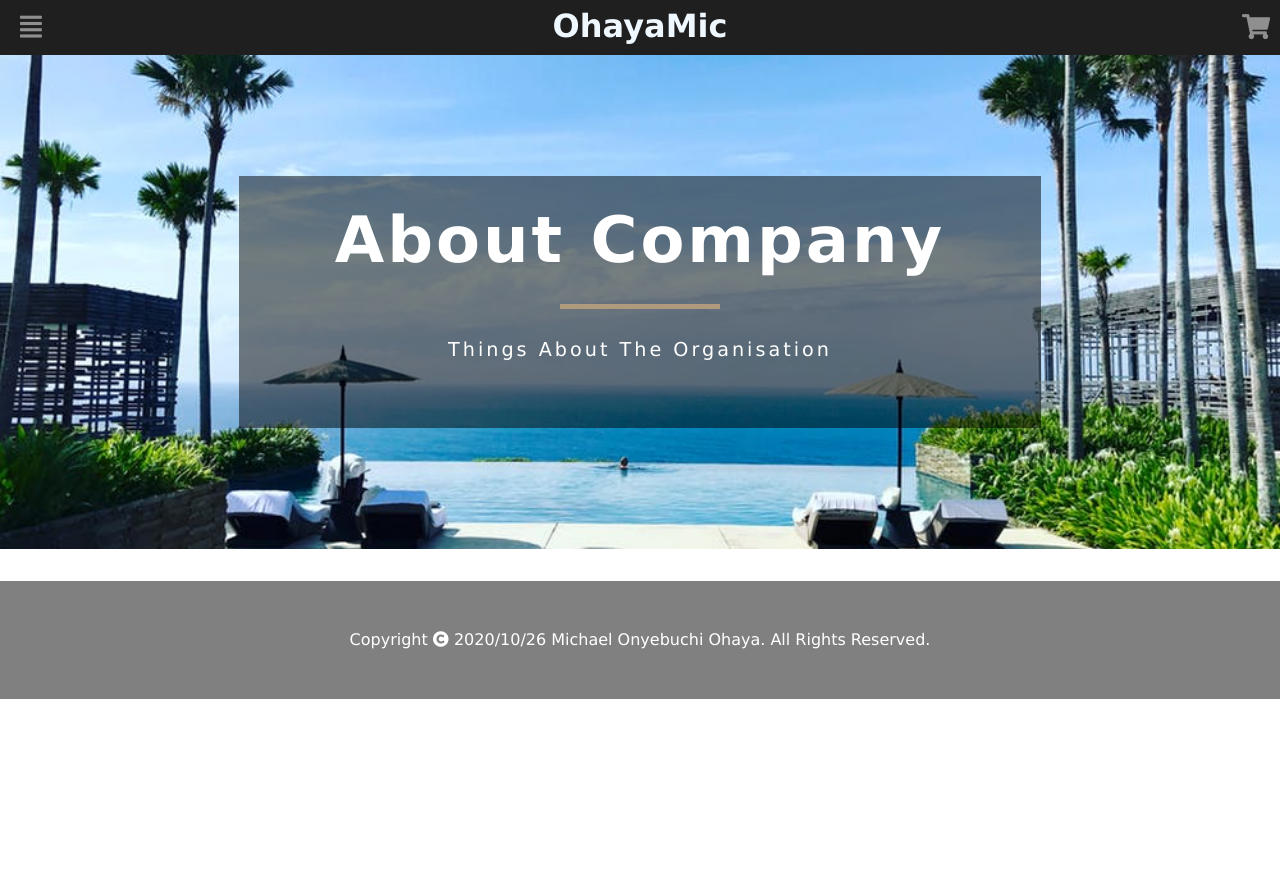
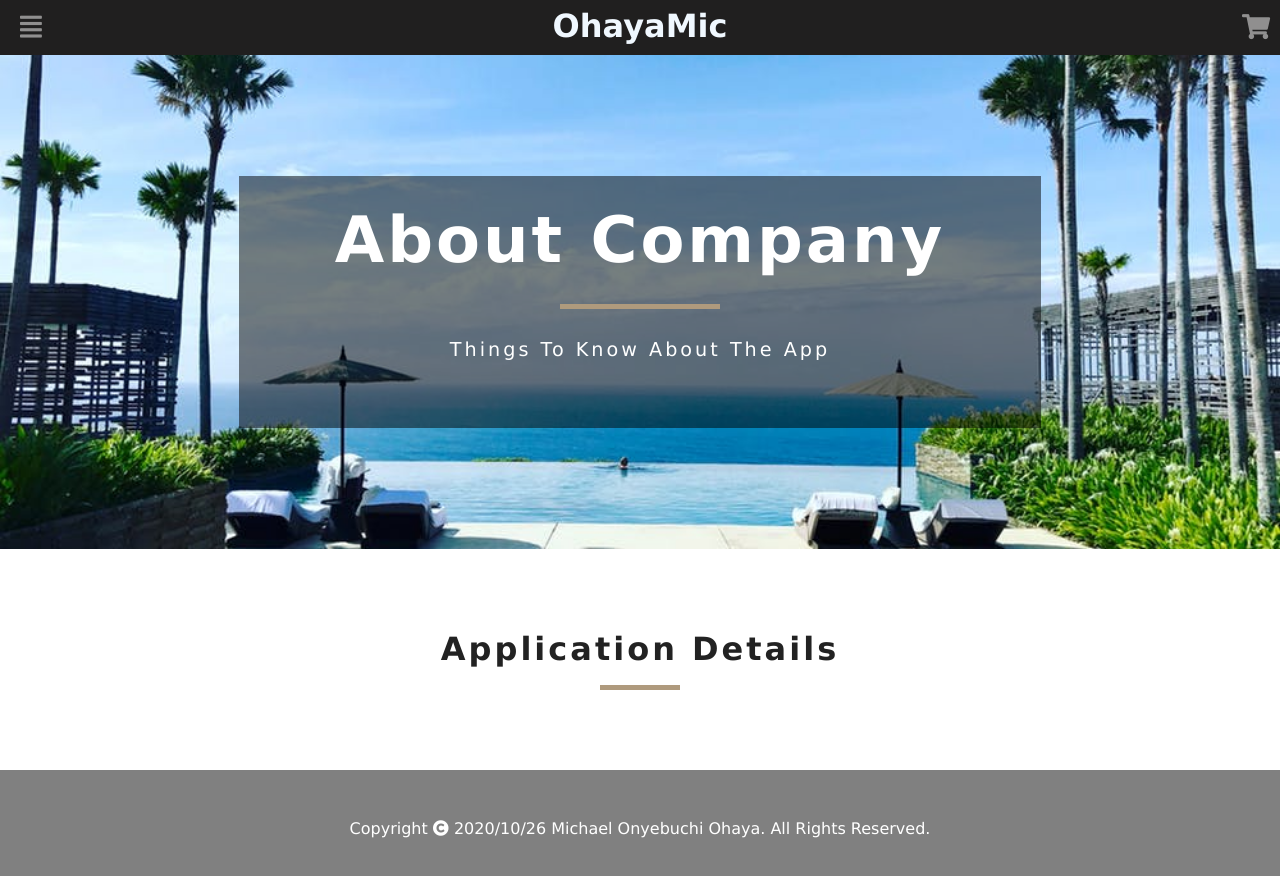
Before and after one commit to ohayamic/Mega-FoodApp-Recipe-AdvisoryApp, a React (Create React App) app: page /about in a window 1280 px wide. Shown: the top 876 px of the page. Before the commit the page ends 800 px from the top, so only its background shows below. Built offline with nearby package versions, Linux system fonts and the light colour scheme.

Commit message:
Started work on the about component

```diff
--- a/src/Components/About/About.js
+++ b/src/Components/About/About.js
@@ -1,17 +1,22 @@
 import React from "react";
+import {Title} from "../Title/Title"
 import { Hero } from "../Hero/Hero";
 import { Banner } from "../Banner/Banner";
 
 export const About = () => {
   return (
-    <div>
+    <section>
       <Hero>
-        {" "}
         <Banner
           title="About company"
-          subtitle="things about the organisation"
+          subtitle="things to know about the App"
         />
       </Hero>
-    </div>
+
+      <article style={{margin:"5rem auto"}}>
+          <Title title="application details"/>
+
+      </article>
+    </section>
   );
 };
--- a/src/Components/Apps/Apps.js
+++ b/src/Components/Apps/Apps.js
@@ -1,10 +1,11 @@
 import React from "react";
 import { Hero } from "../Hero/Hero";
+import {Title} from "../Title/Title"
 import { Banner } from "../Banner/Banner";
 
 export const Apps = () => {
   return (
-    <div>
+    <section>
       <Hero>
         {" "}
         <Banner
@@ -13,6 +14,9 @@ export const Apps = () => {
         Here you will find other applications"
         />
       </Hero>
-    </div>
+      <article style={{margin:"100px auto"}}>
+          <Title title="application details"/>
+      </article>
+    </section>
   );
 };
--- a/src/Components/Context.js
+++ b/src/Components/Context.js
@@ -52,7 +52,7 @@ export class RoomsContextProvider extends Component {
         let getTarget = e.target
         let name = getTarget.name
         let value = getTarget.value
-        console.log(typeof(e.target.value))
+        //console.log(typeof(e.target.value))
         this.setState({
             [name] : value
         }, this.filterItem)
--- a/src/Components/Filter/Filter.js
+++ b/src/Components/Filter/Filter.js
@@ -57,7 +57,7 @@ export const Filter = ({rooms}) => {
 
                         <div className="form-group">
                             <label htmlFor="price">Room price #600</label>
-                            <span>{price}<input type="range" min={minPrice} max={maxPrice} value={price} className="form-control" name="price"  id="price" onChange={handleChange}/></span>
+                            <span>{price}<input type="range" min={minPrice} max={maxPrice} value={price} className="form-control" name="price"  id="price" onChange={handleChange} style={{background:"blue", borderRadius:"50px", width:"100%", fontSize:"1rem"}}/></span>
                         </div>
                         <div className="form-group">
                             <label htmlFor="size">Room Sizes</label>
```
